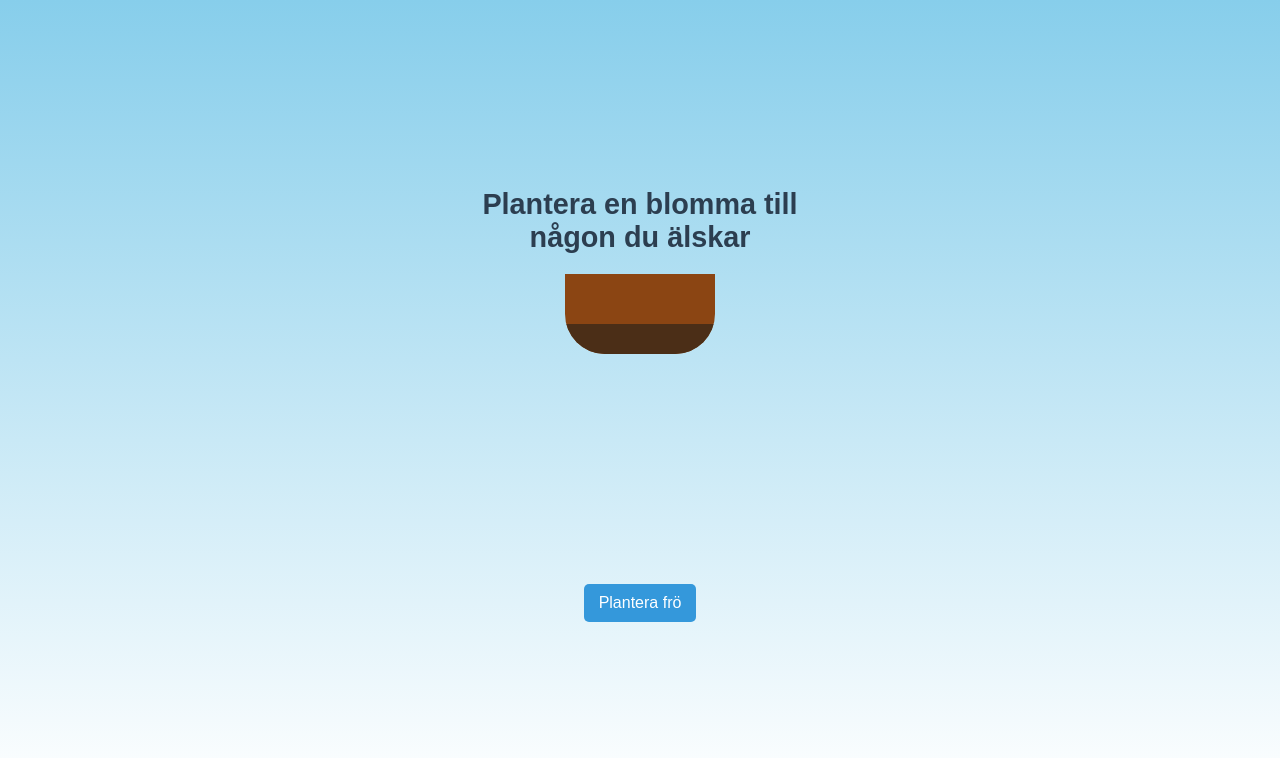
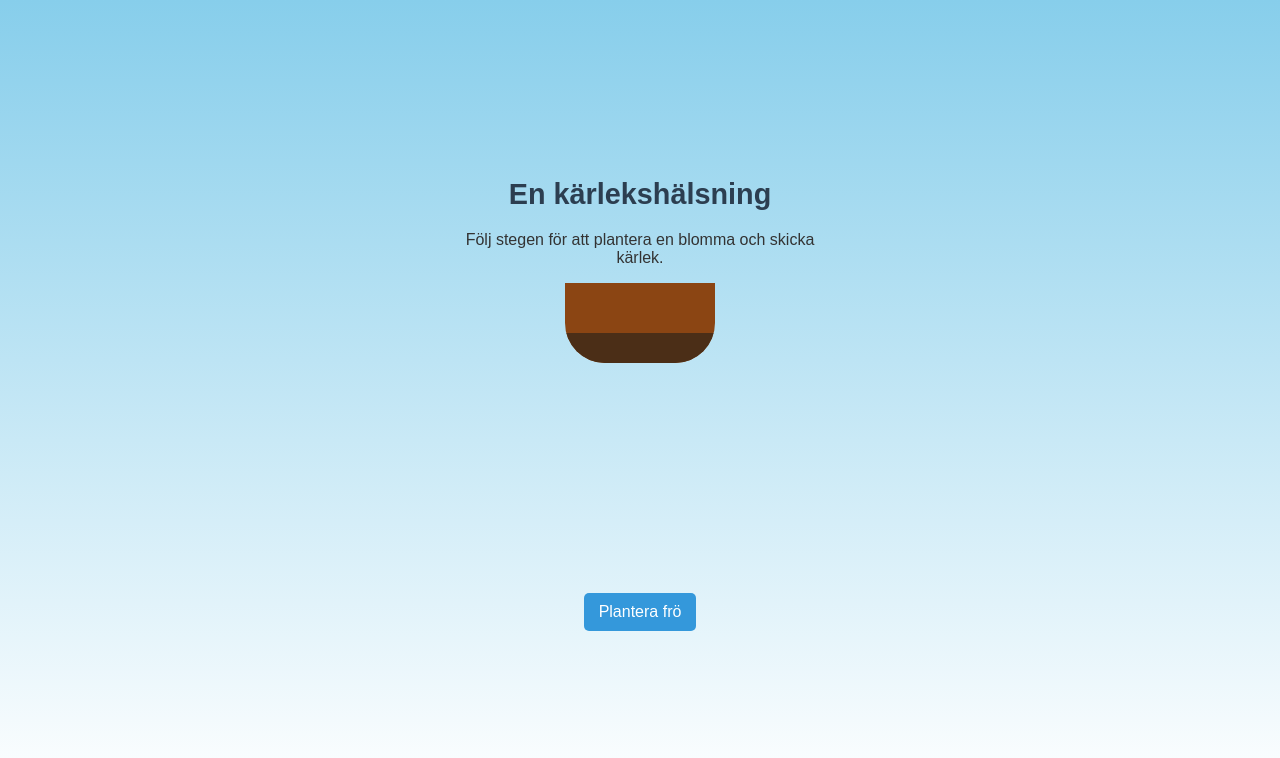
Before and after one commit to FallYT/BlommorTillDig, a plain HTML site: page index.html in a window 1280 px wide. Drawn offline with Linux system fonts and the light colour scheme.

Commit message:
Update index.html

```diff
--- a/index.html
+++ b/index.html
@@ -4,12 +4,15 @@
   <meta charset="UTF-8">
   <meta name="viewport" content="width=device-width, initial-scale=1.0">
   <title>Plantera en blomma</title>
+  <link href="https://fonts.googleapis.com/css2?family=Roboto:wght@400;500&display=swap" rel="stylesheet">
   <link rel="stylesheet" href="style.css">
 </head>
 <body>
   <div class="sky">
     <div class="container">
-      <h1>Plantera en blomma till någon du älskar</h1>
+      <h1>En kärlekshälsning</h1>
+      <p>Följ stegen för att plantera en blomma och skicka kärlek.</p>
+
       <div id="garden">
         <div id="pot">
           <div id="soil"></div>
@@ -21,8 +24,11 @@
           <p>Från Isak ❤️</p>
         </div>
       </div>
-      <button id="plantButton">Plantera frö</button>
-      <button id="waterButton" class="hidden">Vattna</button>
+
+      <div class="buttons">
+        <button id="plantButton">Plantera frö</button>
+        <button id="waterButton" class="hidden">Vattna blomman</button>
+      </div>
     </div>
   </div>
 
```
